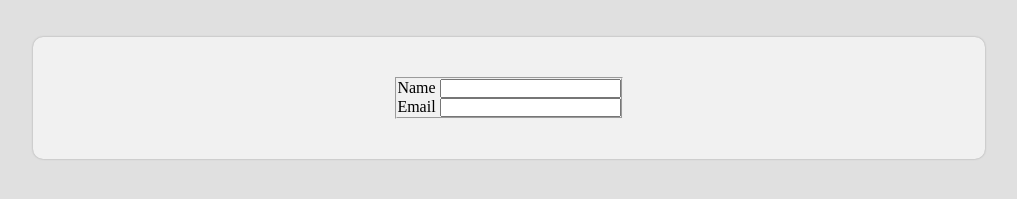
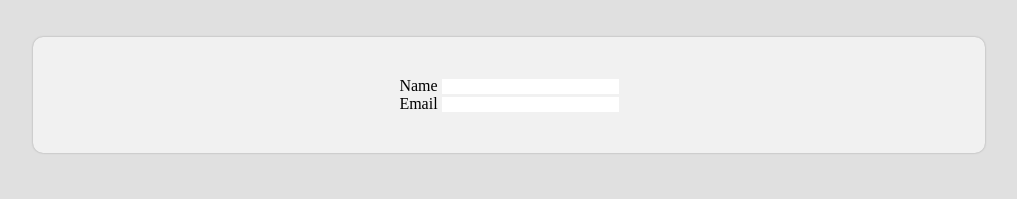
Before and after one commit to 91Flavio91/signup-form, a plain HTML site: page index.html in a window 1280 px wide. Shown: the part 251-450 px from the top of the page, without its empty margins (131-1148 px from the left). Drawn offline with Linux system fonts and the light colour scheme; a web font is replaced by a local one.

Commit message:
Add rule to override fieldset, label and input default style

```diff
--- a/style.css
+++ b/style.css
@@ -58,3 +58,12 @@ body {
     box-shadow: var(--color-shadow) 0px 0px 2px 0px;
     background-color: var(--bgc-div);
 }
+
+fieldset,
+label,
+input {
+    border: none;
+
+    appearance: none;
+    outline: none;
+}
```
